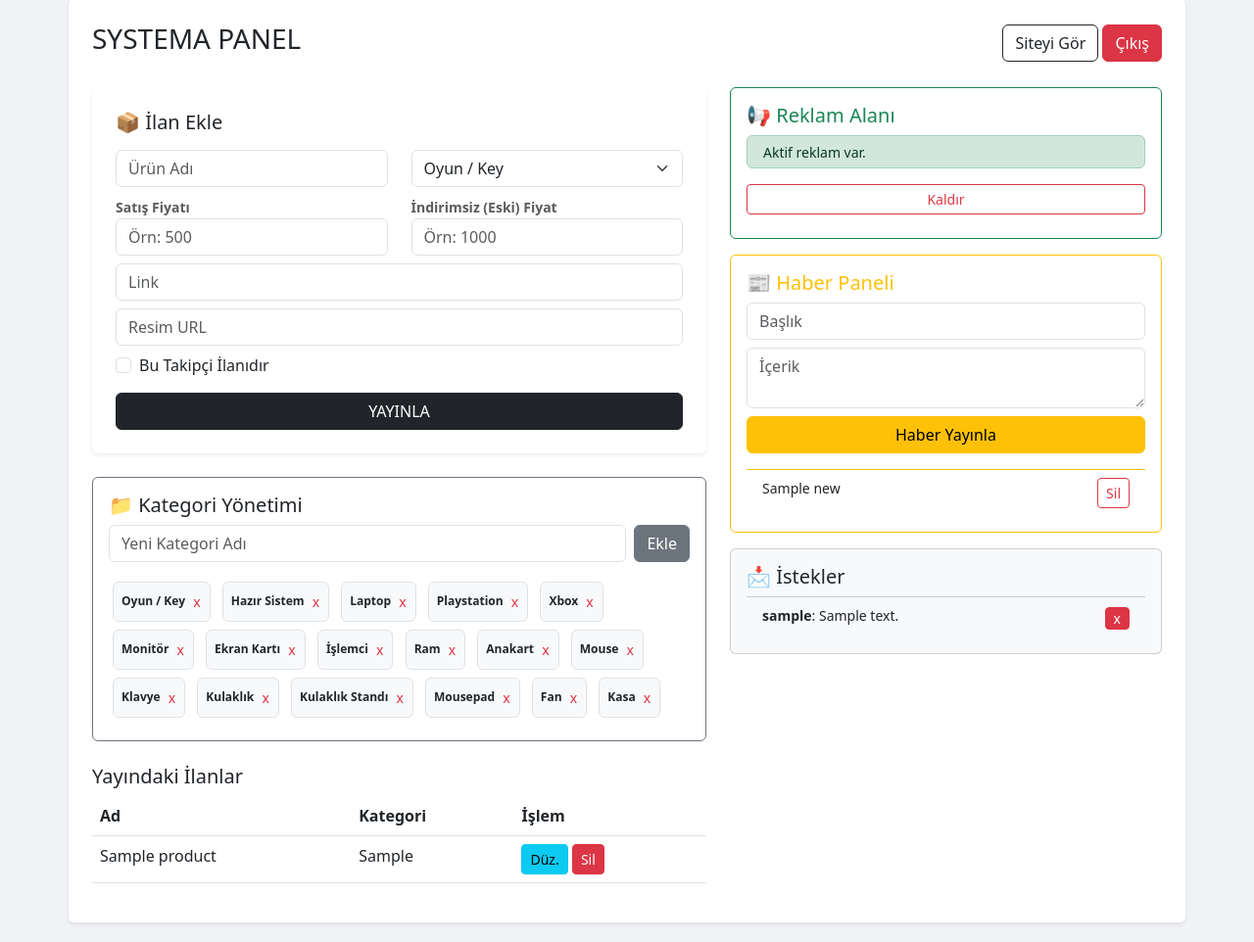
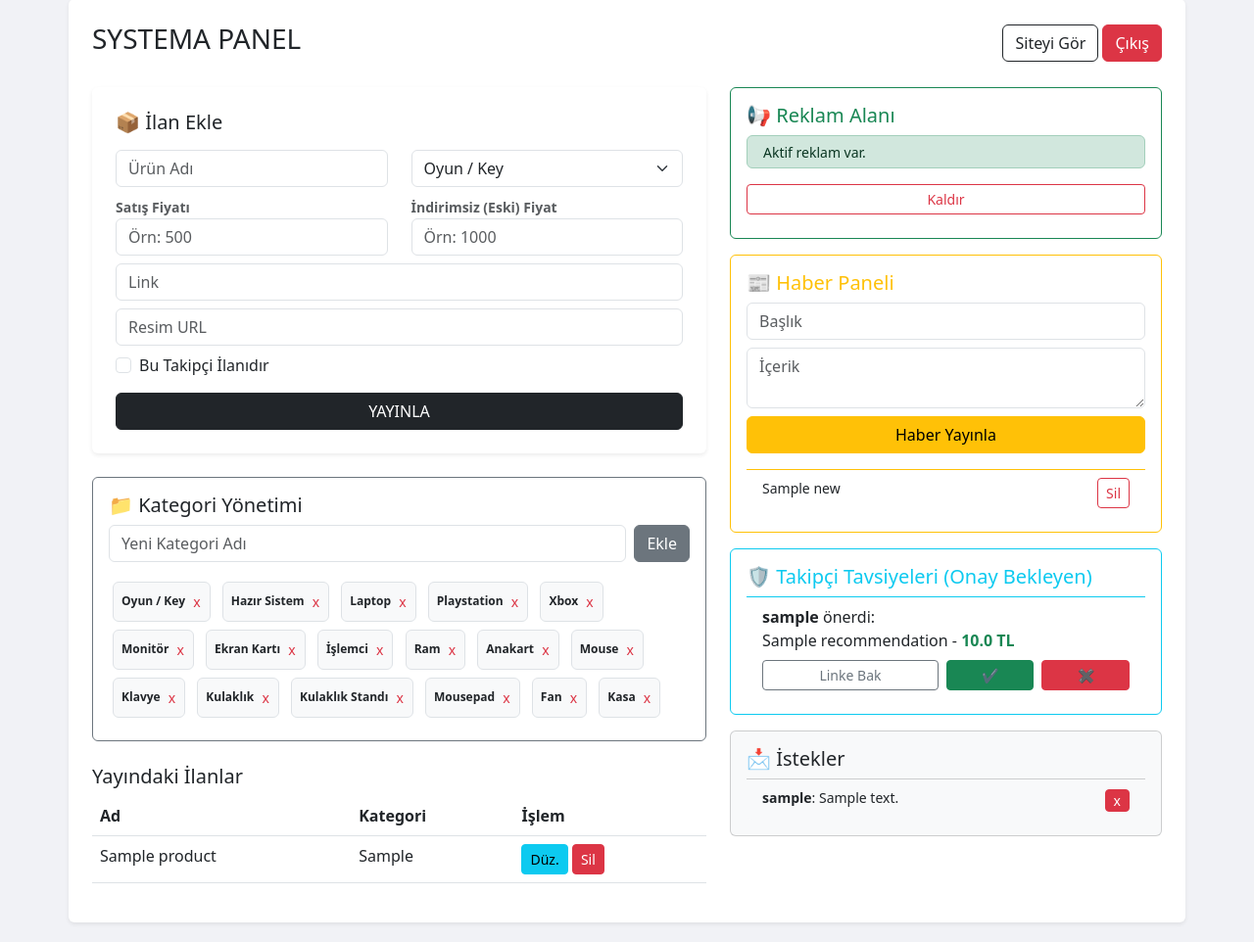
Before and after one commit to AhmetSaitGECIT/systema-store, a Flask app: page /admin in a window 1280 px wide. Shown: the part 21-983 px from the top of the page at 98% size. Run offline with Flask 3, Linux system fonts and the light colour scheme; the visitor is signed in with stand-in values (Sample User, id 1); data comes from the database, SQL or seed files in the repository; tables that the repository leaves empty hold one stand-in row (values such as "Sample post").

Commit message:
Update admin.html

```diff
--- a/templates/admin.html
+++ b/templates/admin.html
@@ -146,6 +146,39 @@
                 </ul>
             </div>
 
+<div class="card p-3 border-info mb-3">
+                <h5 class="text-info">🛡️ Takipçi Tavsiyeleri (Onay Bekleyen)</h5>
+                {% if recommendations %}
+                <ul class="list-group list-group-flush" style="max-height: 250px; overflow-y: auto;">
+                    {% for rec in recommendations %}
+                    <li class="list-group-item d-flex flex-column gap-2">
+                        <div>
+                            <strong>{{ rec['username'] }}</strong> önerdi:<br>
+                            {{ rec['title'] }} - <span class="text-success fw-bold">{{ rec['price'] }} TL</span>
+                        </div>
+                        <div class="d-flex gap-2">
+                            <a href="{{ rec['link'] }}" target="_blank" class="btn btn-sm btn-outline-secondary w-50">Linke Bak</a>
+
+                            <form method="POST" class="w-25">
+                                <input type="hidden" name="approve_rec" value="1">
+                                <input type="hidden" name="rec_id" value="{{ rec['id'] }}">
+                                <button class="btn btn-sm btn-success w-100">✔</button>
+                            </form>
+
+                            <form method="POST" class="w-25">
+                                <input type="hidden" name="delete_rec" value="1">
+                                <input type="hidden" name="rec_id" value="{{ rec['id'] }}">
+                                <button class="btn btn-sm btn-danger w-100">✖</button>
+                            </form>
+                        </div>
+                    </li>
+                    {% endfor %}
+                </ul>
+                {% else %}
+                <div class="alert alert-light small mb-0">Bekleyen tavsiye yok.</div>
+                {% endif %}
+            </div>
+
             <div class="card p-3 bg-light">
                 <h5>📩 İstekler</h5>
                 <ul class="list-group list-group-flush" style="max-height: 200px; overflow-y: auto;">
```
